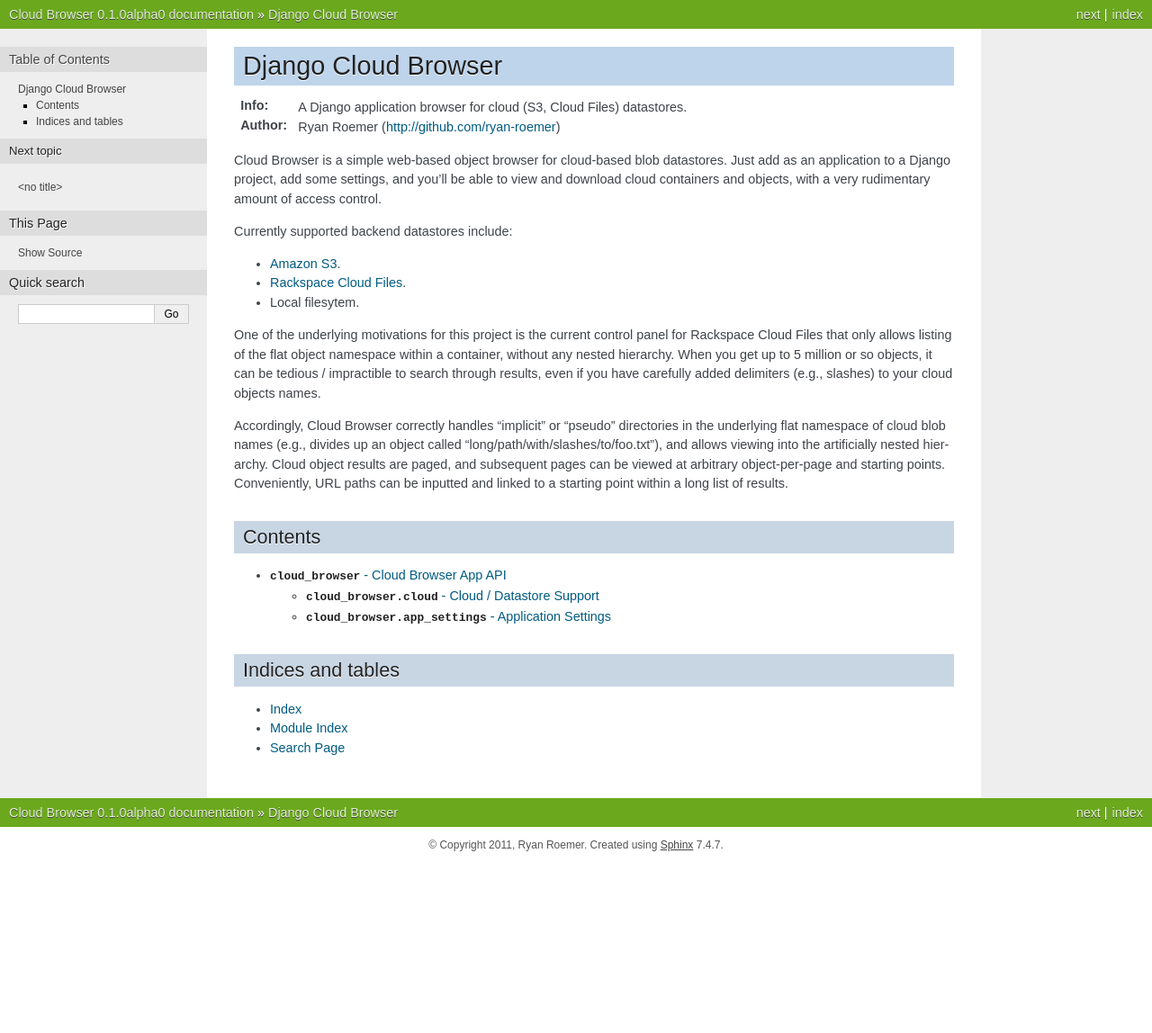
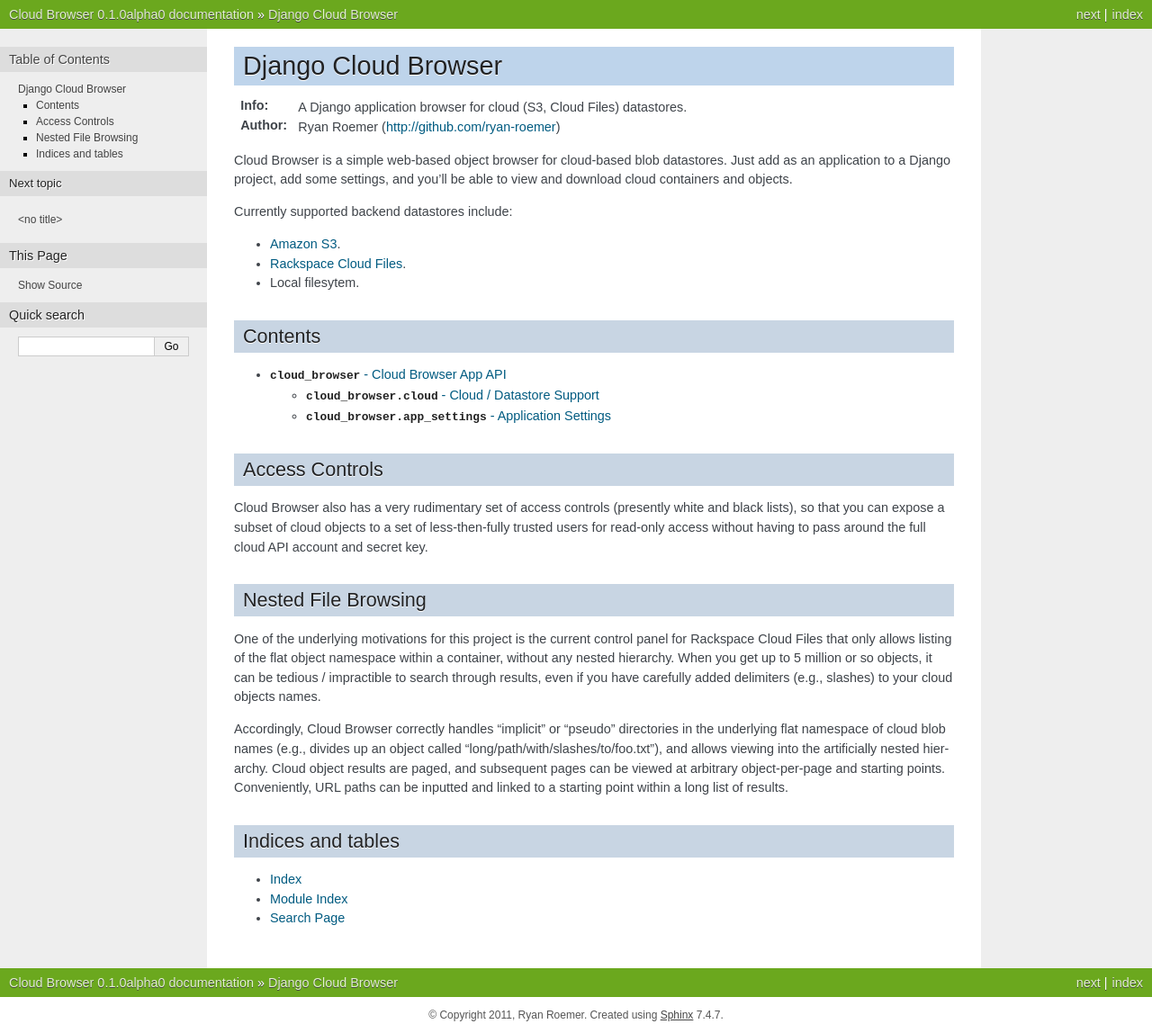
Before and after one commit to ryan-roemer/django-cloud-browser, a Sphinx documentation site: the page built from doc/index.rst, in a window 1280 px wide. Shown: the whole page at 90% size. Built offline with Sphinx 7.4.7, drawn with Linux system fonts in a browser that asks for light colours; pages that are not in the unit, such as notebooks, are missing from menus; before the commit the page ends 959 px from its top, so only the background shows below that.

Commit message:
Docs: Split the readme with toc content.

```diff
--- a/README.rst
+++ b/README.rst
@@ -6,8 +6,7 @@
 
 Cloud Browser is a simple web-based object browser for cloud-based blob
 datastores. Just add as an application to a Django project, add some settings,
-and you'll be able to view and download cloud containers and objects, with
-a very rudimentary amount of access control.
+and you'll be able to view and download cloud containers and objects.
 
 Currently supported backend datastores include:
 
@@ -18,6 +17,19 @@
 .. _`Amazon S3`: http://aws.amazon.com/s3/
 .. _`Rackspace Cloud Files`:
   http://www.rackspacecloud.com/cloud_hosting_products/files/
+
+.. toc
+
+Access Controls
+===============
+
+Cloud Browser also has a very rudimentary set of access controls (presently
+white and black lists), so that you can expose a subset of cloud objects
+to a set of less-then-fully trusted users for read-only access without having
+to pass around the full cloud API account and secret key.
+
+Nested File Browsing
+====================
 
 One of the underlying motivations for this project is the current control
 panel for Rackspace Cloud Files that only allows listing of the flat object
--- a/doc/index.rst
+++ b/doc/index.rst
@@ -1,4 +1,5 @@
 .. include:: ../README.rst
+  :end-before: toc
 
 Contents
 ========
@@ -10,6 +11,9 @@
    cloud_browser/index
    TODO
 
+.. include:: ../README.rst
+  :start-after: toc
+
 Indices and tables
 ==================
 
```
